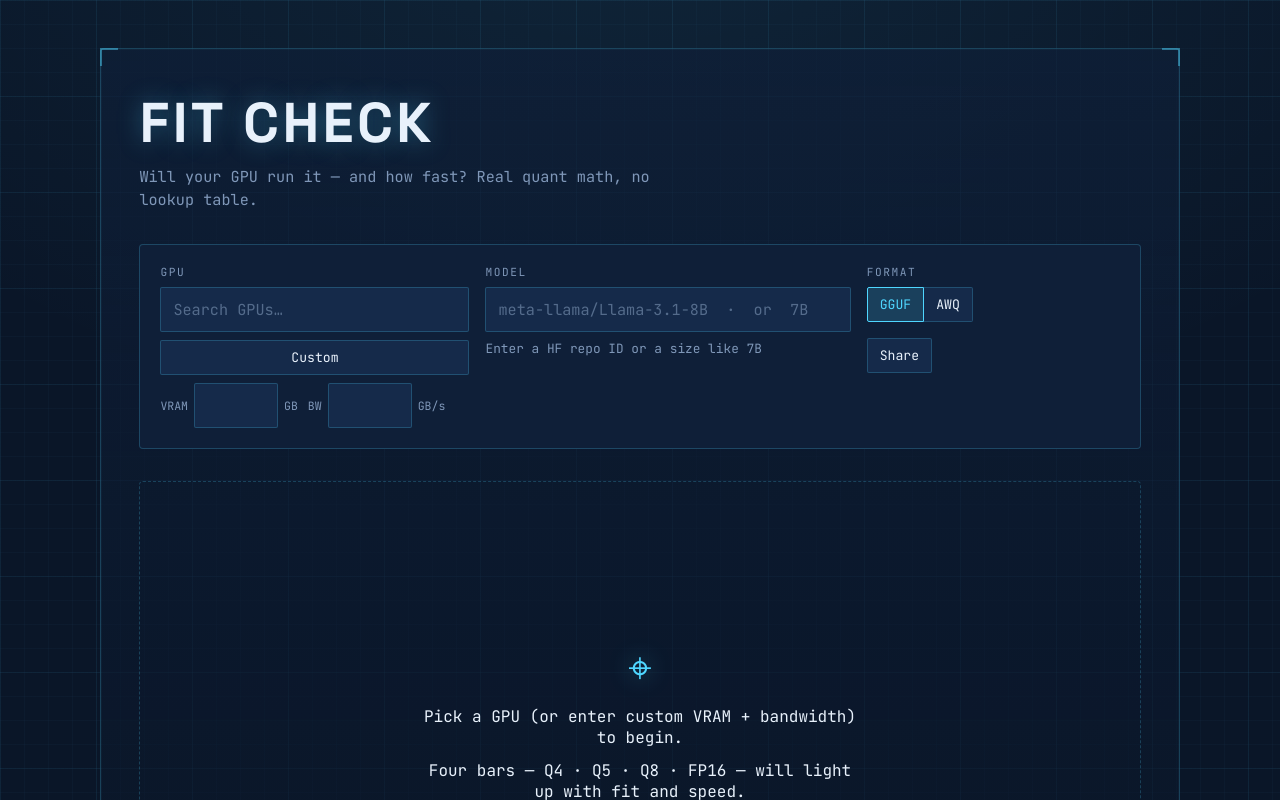
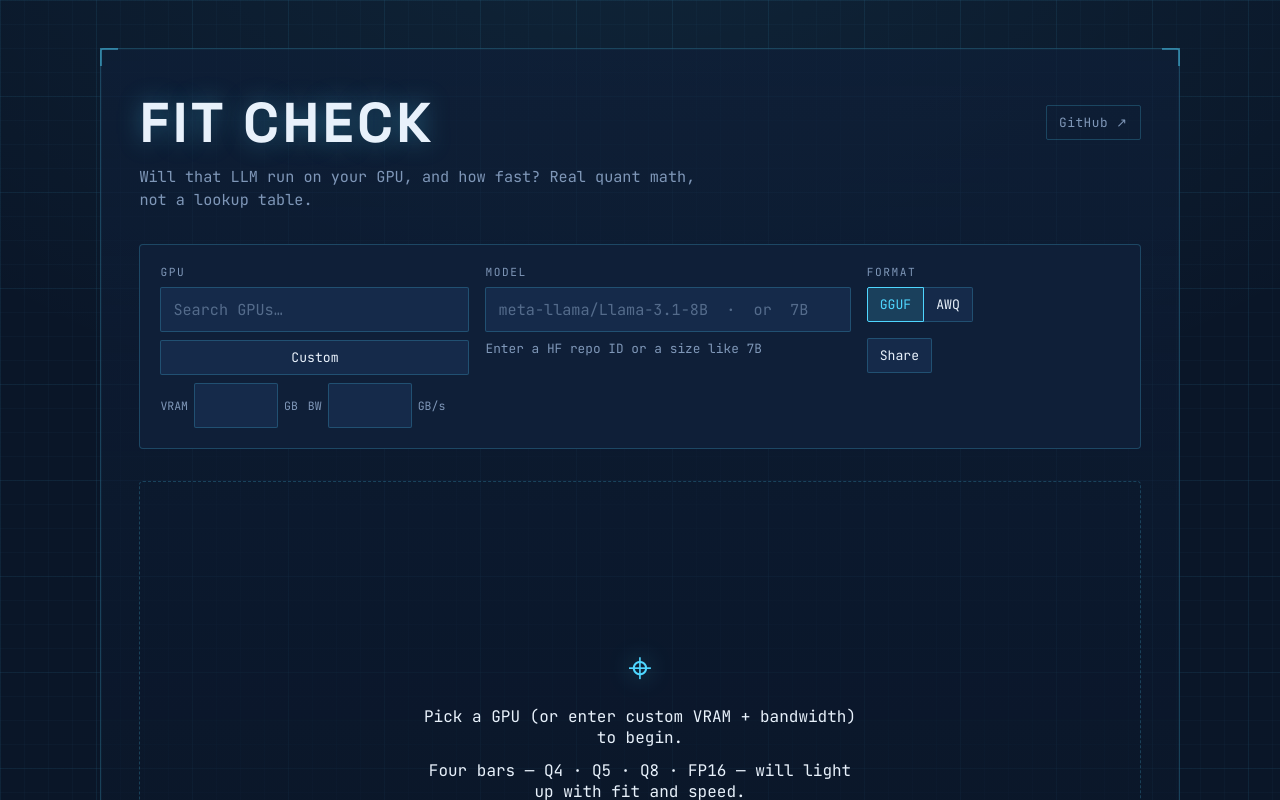
Before and after one commit to ctkrug/fit-check, a website built with Vite: page index.html in a window 1280 px wide. Shown: the top 800 px of the page. Built offline with nearby package versions, Linux system fonts and the light colour scheme.

Commit message:
feat(app): add a GitHub link and sharpen the hero tagline
Surface a persistent source link in the masthead so the running app is
one click from the repo, and drop the em-dashes from the tagline for a
flatter, less templated read.

```diff
--- a/src/app.ts
+++ b/src/app.ts
@@ -502,8 +502,12 @@ function template(): string {
     <div class="corner tl"></div><div class="corner tr"></div>
     <div class="corner bl"></div><div class="corner br"></div>
     <header class="masthead">
-      <h1 class="wordmark"><span class="wordmark-text">FIT CHECK</span><span class="caret"></span></h1>
-      <p class="tagline">Will your GPU run it — and how fast? Real quant math, no lookup table.</p>
+      <div class="masthead-top">
+        <h1 class="wordmark"><span class="wordmark-text">FIT CHECK</span><span class="caret"></span></h1>
+        <a class="gh-link" href="https://github.com/ctkrug/fit-check" target="_blank" rel="noopener"
+           aria-label="View Fit Check source on GitHub">GitHub ↗</a>
+      </div>
+      <p class="tagline">Will that LLM run on your GPU, and how fast? Real quant math, not a lookup table.</p>
     </header>
 
     <section class="controls" aria-label="Inputs">
--- a/src/style.css
+++ b/src/style.css
@@ -114,6 +114,37 @@ body {
   display: flex;
   flex-direction: column;
   gap: 8px;
+}
+.masthead-top {
+  display: flex;
+  align-items: center;
+  justify-content: space-between;
+  gap: 16px;
+}
+.gh-link {
+  flex-shrink: 0;
+  font-family: var(--font-mono);
+  font-size: 0.8rem;
+  letter-spacing: 0.04em;
+  color: var(--text-muted);
+  text-decoration: none;
+  padding: 8px 12px;
+  border: 1px solid var(--line);
+  border-radius: var(--r-input);
+  transition:
+    color 150ms var(--ease),
+    border-color 150ms var(--ease),
+    background 150ms var(--ease);
+}
+.gh-link:hover {
+  color: var(--accent);
+  border-color: var(--line-strong);
+  background: rgba(79, 214, 255, 0.1);
+}
+.gh-link:focus-visible {
+  outline: none;
+  color: var(--accent);
+  box-shadow: 0 0 0 3px rgba(79, 214, 255, 0.2);
 }
 .wordmark {
   display: flex;
```
